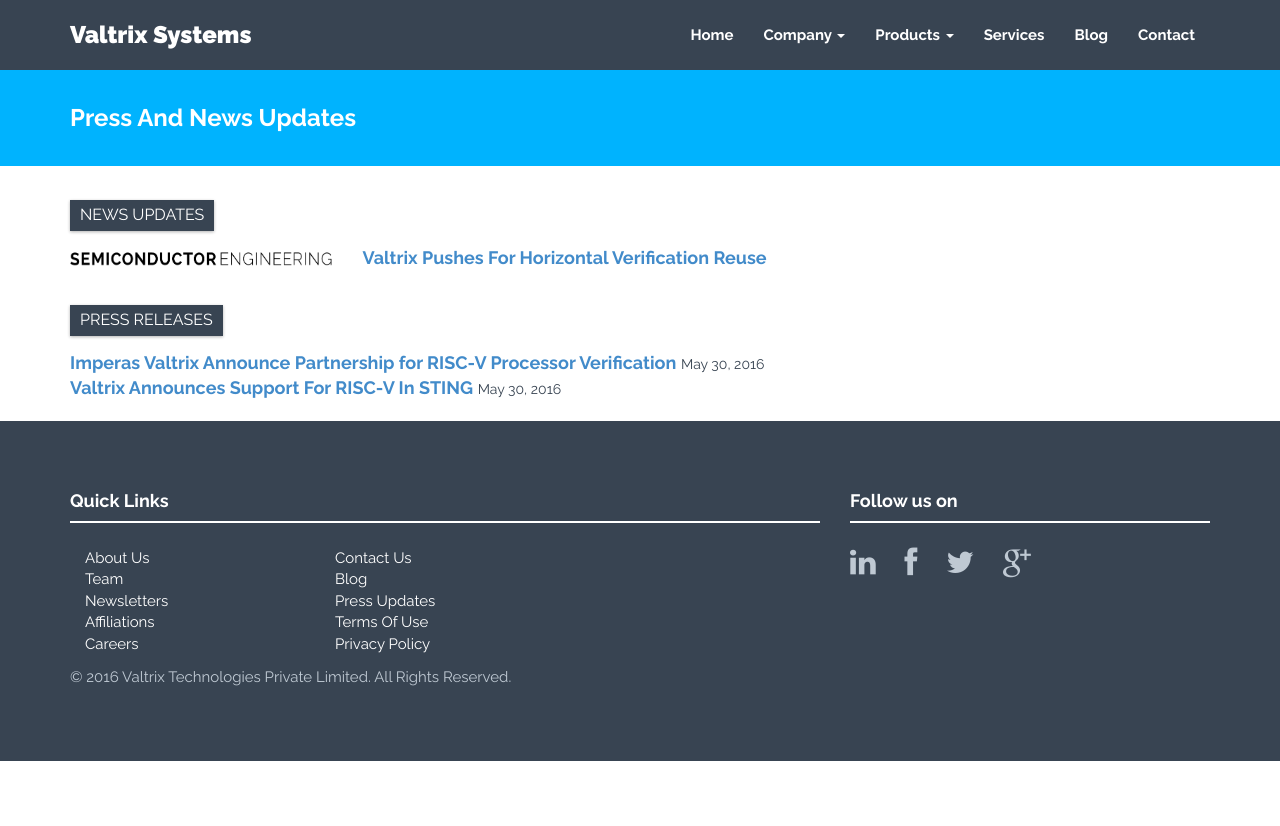
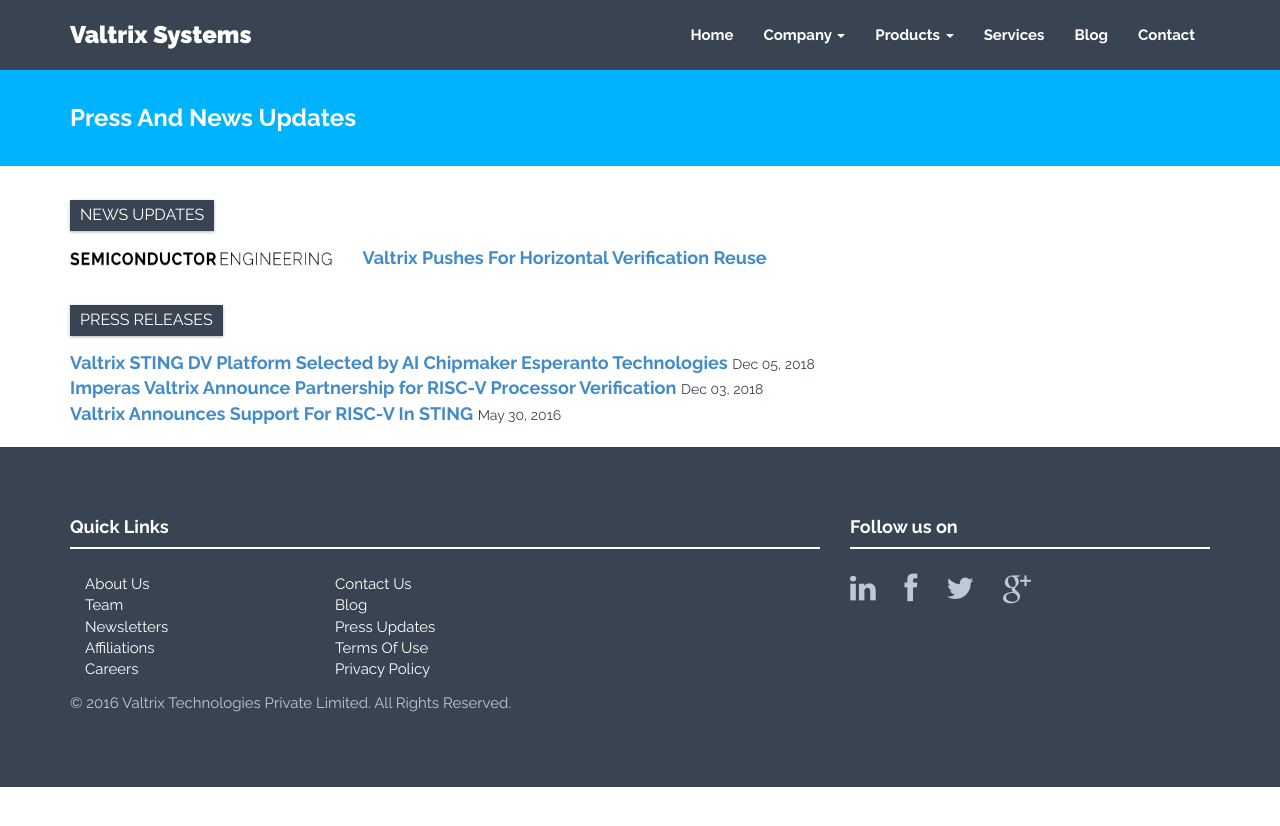
Before and after one commit to valtrix/valtrix.github.io, a Jekyll site: the page built from press-updates.html, in a window 1280 px wide. Shown: the top 826 px of the page. Built offline with Jekyll 4.4.1, drawn with Linux system fonts in a browser that asks for light colours; nearby versions of some CDN libraries.

Commit message:
Adding Esperanto press release link

```diff
--- a/_includes/press-updates.html
+++ b/_includes/press-updates.html
@@ -29,8 +29,14 @@
     <div style="padding-bottom:10px"></div>
     <div class="row" style="vertical-align:middle">
         <div class="col-md-12" style="font-size:18px">
+            <span><a href="https://www.prnewswire.com/news-releases/valtrix-sting-dv-platform-selected-by-ai-chipmaker-esperanto-technologies-300760935.html" target="_blank"><b>Valtrix STING DV Platform Selected by AI Chipmaker Esperanto Technologies</b></a></span>
+            <span style="font-size:14px;">Dec 05, 2018</span>
+        </div>
+    </div>
+    <div class="row" style="vertical-align:middle">
+        <div class="col-md-12" style="font-size:18px">
             <span><a href="https://www.businesswire.com/news/home/20181203005738/en/Imperas-Valtrix-Announce-Partnership-RISC-V-Processor-Verification" target="_blank"><b>Imperas Valtrix Announce Partnership for RISC-V Processor Verification</b></a></span>
-            <span style="font-size:14px;">May 30, 2016</span>
+            <span style="font-size:14px;">Dec 03, 2018</span>
         </div>
     </div>
     <div class="row" style="vertical-align:middle">
```
